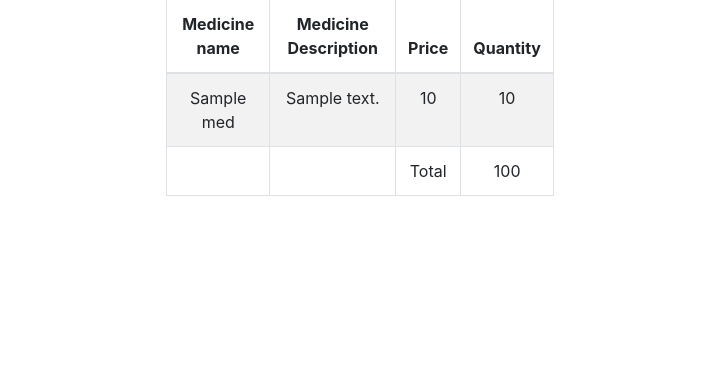
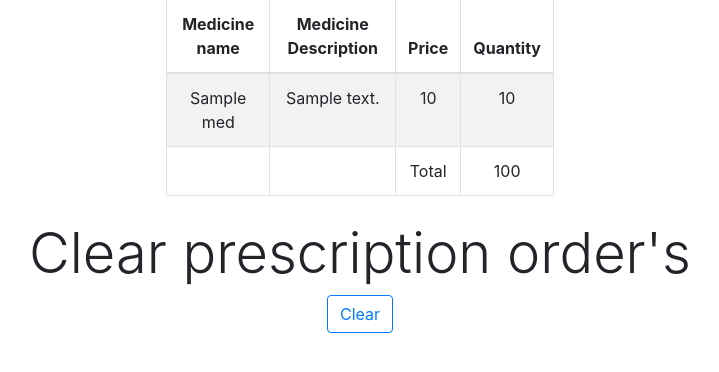
Before and after one commit to backstab319/Pharmacy-Management-System, a PHP site: page /vieworder.php in a window 1280 px wide. Shown: the part 148-520 px from the top of the page, without its empty margins (280-999 px from the left). Run offline with PHP 8.4, Linux system fonts and the light colour scheme; tables that the repository leaves empty or names only in its code hold one stand-in row (values such as "Sample post").

Commit message:
Update vieworder.php

```diff
--- a/vieworder.php
+++ b/vieworder.php
@@ -67,6 +67,26 @@
         </div>
     </div>
 
+    <div class="container text-center my-4 col-lg-7 col-xl-7">
+        <h1 class="display-4">Clear prescription order's</h1>
+        <div class="form-group">
+            <form action="vieworder.php" method="POST">
+                <input type="submit" value="Clear" name="clear" class="btn btn-outline-primary">
+            </form>
+        </div>
+        <?php
+            if(isset($_POST["clear"])){
+                clear();
+            }
+            function clear(){
+                global $conn;
+                $sql = "TRUNCATE TABLE order_med";
+                $conn->query($sql);
+                header("Location: vieworder.php");
+            }
+        ?>
+    </div>
+
 <script src="https://code.jquery.com/jquery-3.3.1.slim.min.js" integrity="sha384-q8i/X+965DzO0rT7abK41JStQIAqVgRVzpbzo5smXKp4YfRvH+8abtTE1Pi6jizo" crossorigin="anonymous"></script>
 <script src="https://cdnjs.cloudflare.com/ajax/libs/popper.js/1.14.7/umd/popper.min.js" integrity="sha384-UO2eT0CpHqdSJQ6hJty5KVphtPhzWj9WO1clHTMGa3JDZwrnQq4sF86dIHNDz0W1" crossorigin="anonymous"></script>
 <script src="https://stackpath.bootstrapcdn.com/bootstrap/4.3.1/js/bootstrap.min.js" integrity="sha384-JjSmVgyd0p3pXB1rRibZUAYoIIy6OrQ6VrjIEaFf/nJGzIxFDsf4x0xIM+B07jRM" crossorigin="anonymous"></script>
```
